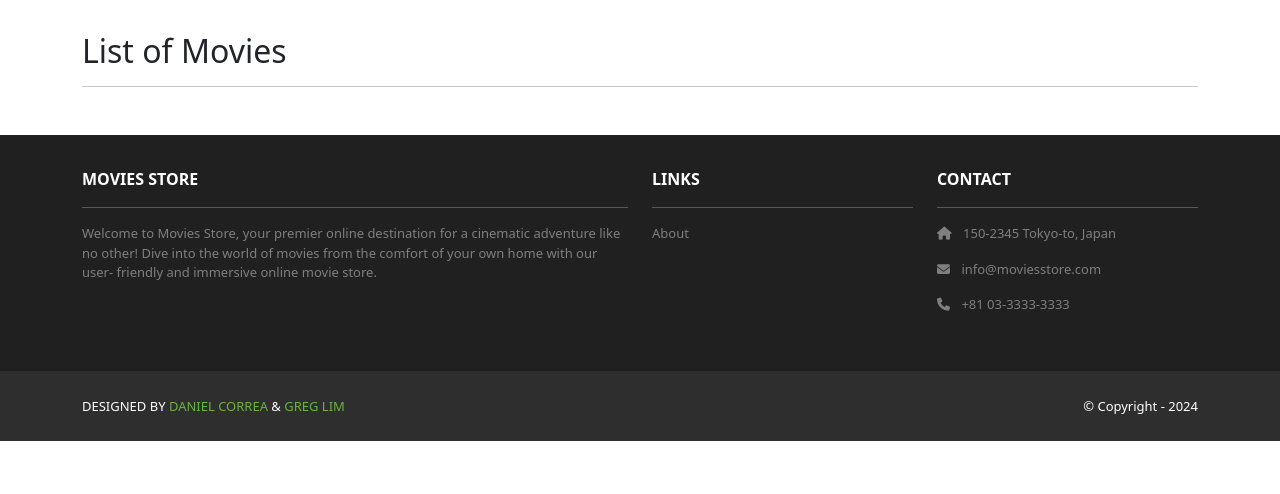
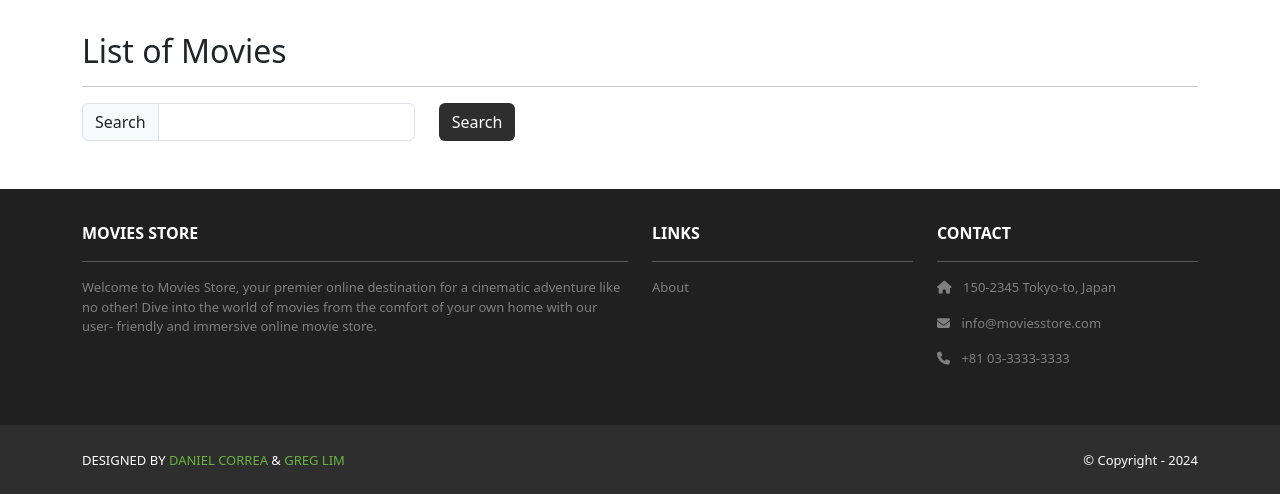
Before and after one commit to gilcu2/django_study, a Django app: page /movies/ in a window 1280 px wide. Shown: the part 82-576 px from the top of the page. Run offline with Django 5.2, Linux system fonts and the light colour scheme; data that the repository does not hold is empty; some libraries are stand-ins or nearby versions.

Commit message:
movies search

```diff
--- a/src/movies/templates/movies/index.html
+++ b/src/movies/templates/movies/index.html
@@ -10,6 +10,28 @@
             <div class="col mx-auto mb-3">
                 <h2>List of Movies</h2>
                 <hr/>
+
+                <p class="card-text">
+                <form method="GET">
+                    <div class="row">
+                        <div class="col-auto">
+                            <div class="input-group col-auto">
+                                <div class="input-group-text">
+                                    Search
+                                </div>
+                                <input type="text" class="form-control"
+                                       name="search">
+                            </div>
+                        </div>
+                        <div class="col-auto">
+                            <button class="btn bg-dark text-white"
+                                    type="submit">Search
+                            </button>
+                        </div>
+                    </div>
+                </form>
+                </p>
+
             </div>
         </div>
 
--- a/src/movies/views.py
+++ b/src/movies/views.py
@@ -3,7 +3,12 @@ from .models import Movie
 
 
 def index(request):
-    template_data = {'title': 'Movies', 'movies': Movie.objects.all()}
+    search_term = request.GET.get('search')
+    if search_term:
+        movies = Movie.objects.filter(name__icontains=search_term)
+    else:
+        movies = Movie.objects.all()
+    template_data = {'title': 'Movies', 'movies': movies}
     return render(request, 'movies/index.html', {'template_data': template_data})
 
 
```
